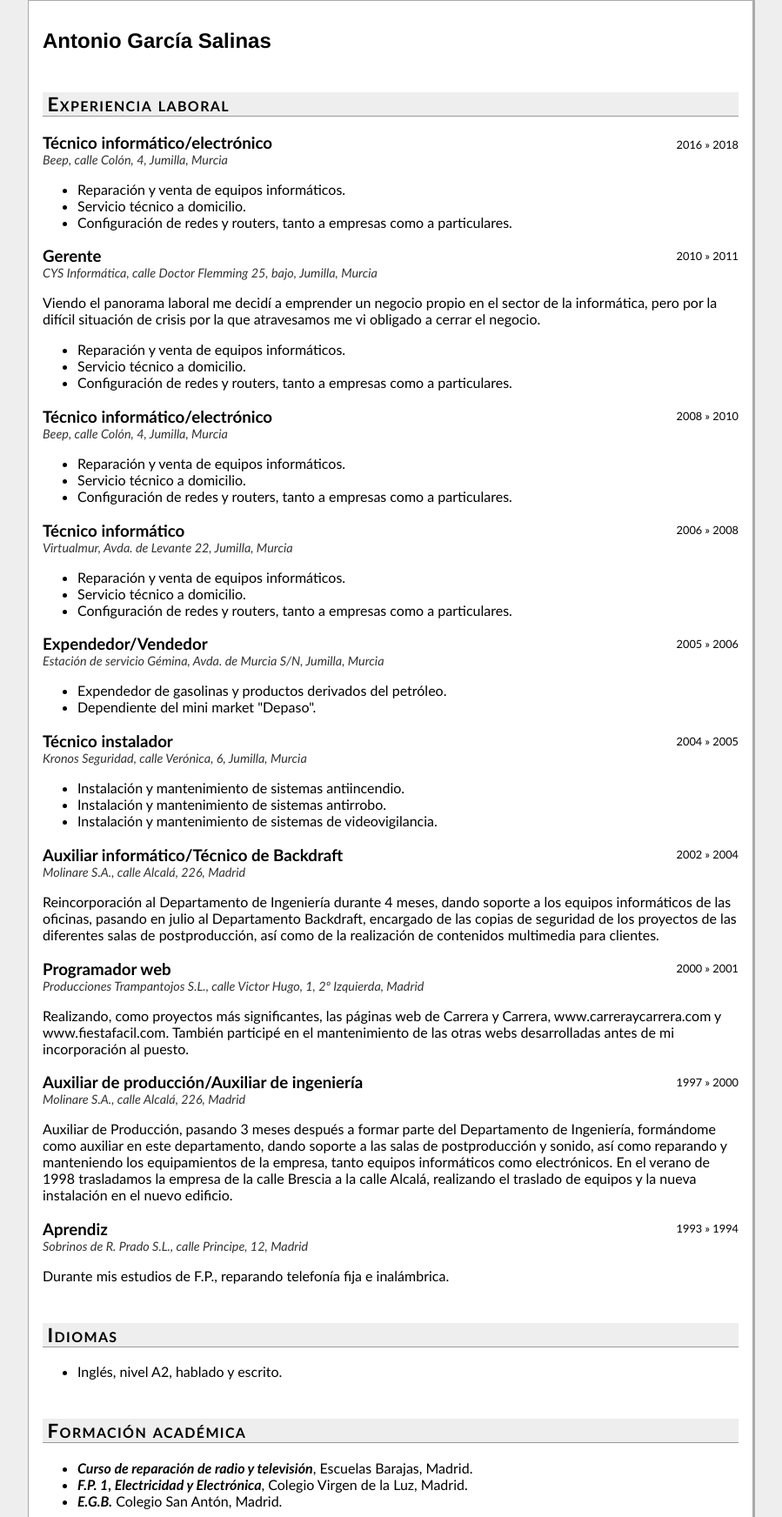
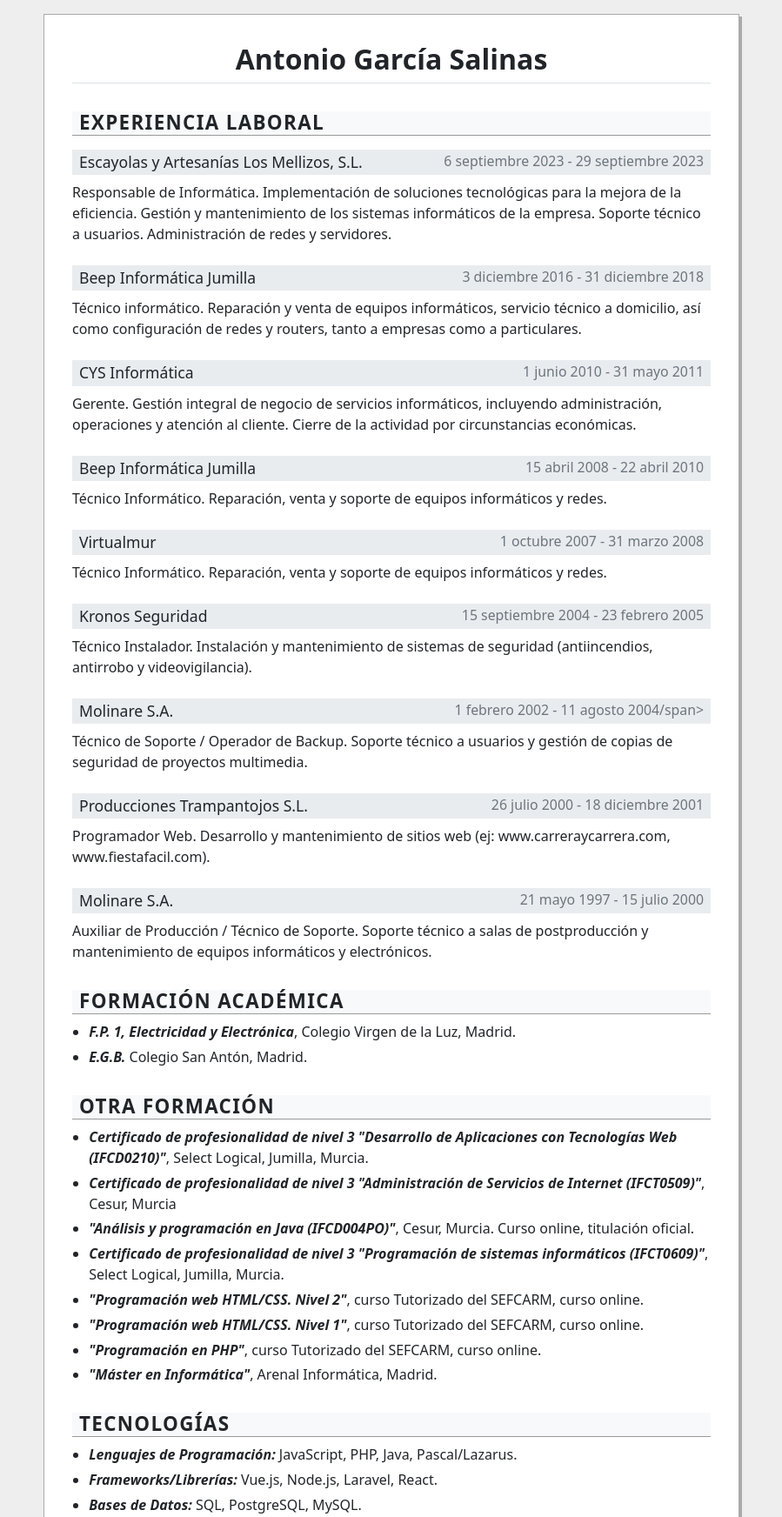
Before and after one commit to antoniogs1976/antoniogs1976.github.io, a plain HTML site: page index.html in a window 1280 px wide. Shown: the part 16-1760 px from the top of the page at 87% size, without its empty margins (190-1089 px from the left). Drawn offline with nearby package versions, Linux system fonts and the light colour scheme.

Commit message:
Update index.html

```diff
--- a/index.html
+++ b/index.html
@@ -2,230 +2,247 @@
 <html lang="es">
 
 <head>
-	<meta http-equiv="Content-Type" content="text/html; charset=windows-1252">
-
+    <meta charset="utf-8">
+    <meta name="viewport" content="width=device-width, initial-scale=1">
     <title>Curriculum | Antonio García Salinas</title>
-	<meta charset="utf-8">
     <meta name="robots" content="noindex, nofollow">
-	<style type="text/css" media="all">
-		html {
+    <!-- Bootstrap CSS -->
+    <link href="https://cdn.jsdelivr.net/npm/bootstrap@5.3.3/dist/css/bootstrap.min.css" rel="stylesheet">
+    <style>
+        @media screen {
+            body {
                 background-color: #EEE;
-			padding: 0 1em;
+                padding: 2rem 1rem;
             }
 
+            .resume-container {
+                background-color: #FFF;
+                max-width: 800px;
+                margin: 0 auto;
+                padding: 2rem;
+                border: 1px solid #AAA;
+                box-shadow: 3px 3px 0 #AAA;
+            }
+        }
+
+        @media print {
             body {
                 background-color: #FFF;
-			font-family: "Trebuchet MS", Helvetica, Arial;
-			padding: 1em;
-			border: solid #AAA;
-			border-width: 1px 3px 3px 1px;
-			margin: 1em auto;
-			max-width: 50em;
             }
 
-		#address {
-			height: 5em;
-			width: 47em;
-			margin: 1em 0 1em 0;
+            .resume-container {
+                max-width: 100%;
+                border: none;
+                box-shadow: none;
+                padding: 0;
+            }
         }
 
-		#address div {
-			width: 13em;
-			float: left;
-			padding: 0 .5em 0 1.5em;
-			border-left: 1px solid #CCC;
-		}
-
-		#address div#first {
-			border-left: none;
-		}
-
-		#address h3 {
-			border-bottom: none;
-			margin-top: 0;
-		}
-
-		.date {
-			float: right;
-			font-size: .8em;
-			margin-top: .4em;
-			text-align: right;
-		}
-
-		abbr,
-		acronym {
-			border-bottom: 1px dotted #333;
-			cursor: help;
-		}
-
-		address {
-			font-style: italic;
-			color: #333;
-			font-size: .9em;
-		}
-
-
         h1 {
-			font-size: 1.5em;
-			font-family: Helvetica, Verdana, Arial, sans-serif;
+            font-size: 2rem;
+            margin-bottom: 1.5rem;
+            border-bottom: 1px solid #dee2e6;
+            padding-bottom: 0.5rem;
+            font-weight: bolder;
         }
 
         h2 {
-			clear: both;
-			font-size: 1.4em;
+            font-size: 1.4rem;
             font-weight: bold;
-			margin-top: 2em;
-			font-variant: small-caps;
-			padding-left: .25em;
-			background-color: #EEE;
+            margin-top: 2rem;
+            text-transform: uppercase;
+            padding-left: .5rem;
+            background-color: #f8f9fa;
             border-bottom: 1px solid #999;
             letter-spacing: .06em;
         }
 
         h3 {
-			margin: 1em 0 0 0;
+            margin: 1rem 0 0.5rem 0;
+            font-size: 1.1rem;
+            background-color: #e9ecef;
+            padding: 0.25rem 0.5rem;
         }
-	</style>
-	<style type="text/css" media="print">
-		body {
-			background-color: #FFF;
-			border-width: 0 0 0 0;
-			margin: 0;
-			width: 100%
+
+        .job-date {
+            float: right;
+            font-size: .9em;
+            color: #6c757d;
+            font-weight: normal;
+        }
+
+        address {
+            font-style: italic;
+            color: #6c757d;
+            margin-bottom: 0.5rem;
+        }
+
+        ul {
+            padding-left: 1.2rem;
+        }
+
+        li {
+            margin-bottom: 0.3rem;
+        }
+
+        .address-container {
+            margin-bottom: 2rem;
+        }
+
+        .address-box {
+            padding: 0 1rem;
+            border-left: 1px solid #dee2e6;
+        }
+
+        .address-box:first-child {
+            border-left: none;
+            padding-left: 0;
         }
     </style>
 </head>
 
 <body>
-	<h1>Antonio García Salinas</h1>
-	<!-- <div id="address">
-		<div id="first">
-			<h3>Credentials</h3>
-			3A, Your Major, <abbr title="University of Waterloo">UW</abbr><br>
-			<a href="mailto:YOUREMAILADDRESS@uwaterloo.ca">emailaddress@uwaterloo.ca</a><br>
-			<a href="http://www.yourwebsite.ca/">www.yourwebsite.ca</a>
-		</div>
-		<div>
-			<h3>Local Address</h3>
-			335 Name Street, Unit #<br>
-			Town, Province, N2H 3Y6<br>
-			1-519-500-1111
-		</div>
-		<div>
-			<h3>Permanent Address</h3>
-			62 6th Avenue <br>
-			Town, Ontario, N4N 2V6<br>
-			1-519-500-1111
-		</div>
-	</div> -->
+    <div class="resume-container">
+        <h1 class="text-center">Antonio García Salinas</h1>
+
+        <!-- Sección de Experiencia Laboral -->
         <h2>Experiencia laboral</h2>
 
-	<!-- EXPERIENCIA LABORAL -->
+        <div class="job-entry mb-4">
+            <h3>Escayolas y Artesanías Los Mellizos, S.L. <span class="job-date">6 septiembre 2023 - 29 septiembre
+                    2023</span></h3>
+            <p>
+                Responsable de Informática. Implementación de soluciones tecnológicas para la mejora de la eficiencia.
+                Gestión y mantenimiento de los sistemas informáticos de la empresa. Soporte técnico a usuarios.
+                Administración de redes y servidores.
+            </p>
+        </div>
 
-	<span class="date">2016 » 2018</span>
-	<h3>Técnico informático/electrónico</h3>
-	<address>Beep, calle Colón, 4, Jumilla, Murcia</address>
-	<ul>
-		<li>Reparación y venta de equipos informáticos.</li>
-		<li>Servicio técnico a domicilio.</li>
-		<li>Configuración de redes y routers, tanto a empresas como a particulares.</li>
-	</ul>
+        <div class="job-entry mb-4">
+            <h3> Beep Informática Jumilla <span class="job-date">3 diciembre 2016 - 31 diciembre 2018</span></h3>
+            <p>
+                Técnico informático. Reparación y venta de equipos informáticos, servicio técnico a domicilio, así como
+                configuración de redes y routers, tanto a empresas como a particulares.
+            </p>
+        </div>
 
-	<span class="date">2010 » 2011</span>
-	<h3>Gerente</h3>
-	<address>CYS Informática, calle Doctor Flemming 25, bajo, Jumilla, Murcia</address>
-	<p>Viendo el panorama laboral me decidí a emprender un negocio propio en el sector de la informática, pero por la
-		difícil situación de crisis por la que atravesamos me vi obligado a cerrar el negocio.</p>
-	<ul>
-		<li>Reparación y venta de equipos informáticos.</li>
-		<li>Servicio técnico a domicilio.</li>
-		<li>Configuración de redes y routers, tanto a empresas como a particulares.</li>
-	</ul>
+        <div class="job-entry mb-4">
+            <h3>CYS Informática <span class="job-date">1 junio 2010 - 31 mayo 2011</span></h3>
+            <p>
+                Gerente. Gestión integral de negocio de servicios informáticos, incluyendo administración, operaciones y
+                atención al cliente. Cierre de la actividad por circunstancias económicas.
+            </p>
+        </div>
 
-	<span class="date">2008 » 2010</span>
-	<h3>Técnico informático/electrónico</h3>
-	<address>Beep, calle Colón, 4, Jumilla, Murcia</address>
-	<ul>
-		<li>Reparación y venta de equipos informáticos.</li>
-		<li>Servicio técnico a domicilio.</li>
-		<li>Configuración de redes y routers, tanto a empresas como a particulares.</li>
-	</ul>
+        <div class="job-entry mb-4">
+            <h3>Beep Informática Jumilla <span class="job-date">15 abril 2008 - 22 abril 2010</span></h3>
+            <p>
+                Técnico Informático. Reparación, venta y soporte de equipos informáticos y redes.
+            </p>
+        </div>
 
-	<span class="date">2006 » 2008</span>
-	<h3>Técnico informático</h3>
-	<address>Virtualmur, Avda. de Levante 22, Jumilla, Murcia</address>
-	<ul>
-		<li>Reparación y venta de equipos informáticos.</li>
-		<li>Servicio técnico a domicilio.</li>
-		<li>Configuración de redes y routers, tanto a empresas como a particulares.</li>
-	</ul>
+        <div class="job-entry mb-4">
+            <h3>Virtualmur <span class="job-date">1 octubre 2007 - 31 marzo 2008</span></h3>
+            <p>
+                Técnico Informático. Reparación, venta y soporte de equipos informáticos y redes.
+            </p>
+        </div>
 
-	<span class="date">2005 » 2006</span>
-	<h3>Expendedor/Vendedor</h3>
-	<address>Estación de servicio Gémina, Avda. de Murcia S/N, Jumilla, Murcia</address>
-	<ul>
-		<li>Expendedor de gasolinas y productos derivados del petróleo.</li>
-		<li>Dependiente del mini market "Depaso".</li>
-	</ul>
+        <div class="job-entry mb-4">
+            <h3>Kronos Seguridad <span class="job-date">15 septiembre 2004 - 23 febrero 2005</span></h3>
+            <p>
+                Técnico Instalador. Instalación y mantenimiento de sistemas de seguridad (antiincendios, antirrobo y
+                videovigilancia).
+            </p>
+        </div>
 
-	<span class="date">2004 » 2005</span>
-	<h3>Técnico instalador</h3>
-	<address>Kronos Seguridad, calle Verónica, 6, Jumilla, Murcia</address>
-	<ul>
-		<li>Instalación y mantenimiento de sistemas antiincendio.</li>
-		<li>Instalación y mantenimiento de sistemas antirrobo.</li>
-		<li>Instalación y mantenimiento de sistemas de videovigilancia.</li>
-	</ul>
+        <div class="job-entry mb-4">
+            <h3>Molinare S.A. <span class="job-date">1 febrero 2002 - 11 agosto 2004/span></h3>
+            <p>
+                Técnico de Soporte / Operador de Backup. Soporte técnico a usuarios y gestión de copias de seguridad de
+                proyectos multimedia.
+            </p>
+        </div>
 
-	<span class="date">2002 » 2004</span>
-	<h3>Auxiliar informático/Técnico de Backdraft</h3>
-	<address>Molinare S.A., calle Alcalá, 226, Madrid</address>
-	<p>Reincorporación al Departamento de Ingeniería durante 4 meses, dando soporte a los equipos informáticos de las oficinas, pasando en julio al Departamento Backdraft, encargado de las copias de seguridad de los proyectos de las diferentes salas de postproducción, así como de la realización de contenidos multimedia para clientes.</p>
+        <div class="job-entry mb-4">
+            <h3> Producciones Trampantojos S.L. <span class="job-date">26 julio 2000 - 18 diciembre 2001</span></h3>
+            <p>
+                Programador Web. Desarrollo y mantenimiento de sitios web (ej: www.carreraycarrera.com,
+                www.fiestafacil.com).
+            </p>
+        </div>
 
-	<span class="date">2000 » 2001</span>
-	<h3>Programador web</h3>
-	<address>Producciones Trampantojos S.L., calle Victor Hugo, 1, 2º Izquierda, Madrid</address>
-	<p>Realizando, como proyectos más significantes, las páginas web de Carrera y Carrera, www.carreraycarrera.com y www.fiestafacil.com. También participé en el mantenimiento de las otras webs desarrolladas antes de mi incorporación al puesto.</p>
+        <div class="job-entry mb-4">
+            <h3> Molinare S.A. <span class="job-date">21 mayo 1997 - 15 julio 2000</span></h3>
+            <p>
+                Auxiliar de Producción / Técnico de Soporte. Soporte técnico a salas de postproducción y mantenimiento
+                de
+                equipos informáticos y electrónicos.
+            </p>
+        </div>
 
-	<span class="date">1997 » 2000</span>
-	<h3>Auxiliar de producción/Auxiliar de ingeniería</h3>
-	<address>Molinare S.A., calle Alcalá, 226, Madrid</address>
-	<p>Auxiliar de Producción, pasando 3 meses después a formar parte del Departamento de Ingeniería, formándome como auxiliar en este departamento, dando soporte a las salas de postproducción y sonido, así como reparando y manteniendo los equipamientos de la empresa, tanto equipos informáticos como electrónicos. En el verano de 1998 trasladamos la empresa de la calle Brescia a la calle Alcalá, realizando el traslado de equipos y la nueva instalación en el nuevo edificio.</p>
-
-	<span class="date">1993 » 1994</span>
-	<h3>Aprendiz</h3>
-	<address>Sobrinos de R. Prado S.L., calle Principe, 12, Madrid</address>
-	<p>Durante mis estudios de F.P., reparando telefonía fija e inalámbrica.</p>
-
-	<!-- IDIOMAS -->
-
-	<h2>Idiomas</h2>
-	<ul>
-		<li>Inglés, nivel A2, hablado y escrito.</li>
-	</ul>
-
-	<!-- FORMACIÓN ACADÉMICA Y CURSOS -->
-
+        <!-- Sección formación -->
         <h2>Formación académica</h2>
-	<ul>
-		<li><em><strong>Curso de reparación de radio y televisión</strong></em>, Escuelas Barajas, Madrid.</li>
+        <ul class="mb-4">
             <li><em><strong>F.P. 1, Electricidad y Electrónica</strong></em>, Colegio Virgen de la Luz, Madrid.</li>
             <li><em><strong>E.G.B.</strong></em> Colegio San Antón, Madrid.</li>
         </ul>
 
+        <!-- Sección otra formación -->
         <h2>Otra formación</h2>
         <ul>
-		<li><em><strong>“Análisis y programación en Java (IFCD004PO)”</strong></em>, Cesur, Murcia. Curso online,
+            <li><em><strong>Certificado de profesionalidad de nivel 3 "Desarrollo de Aplicaciones con Tecnologías Web
+                        (IFCD0210)"</strong></em>, Select Logical, Jumilla, Murcia.</li>
+            <li><em><strong>Certificado de profesionalidad de nivel 3 "Administración de Servicios de Internet
+                        (IFCT0509)"</strong></em>, Cesur, Murcia</li>
+            <li><em><strong>"Análisis y programación en Java (IFCD004PO)"</strong></em>, Cesur, Murcia. Curso online,
                 titulación oficial.</li>
-		<li><em><strong>Certificado de profesionalidad de nivel 3 “Programación de sistemas informáticos
-					(IFCT0609)”</strong></em>, Select Logical, Jumilla, Murcia.</li>
-		<li><em><strong>“Programación web HTML/CSS. Nivel 2”</strong></em>, curso Tutorizado del SEFCARM, curso online.
-		</li>
-		<li><em><strong>“Programación web HTML/CSS. Nivel 1”</strong></em>, curso Tutorizado del SEFCARM, curso online.
-		</li>
-		<li><em><strong>“Programación en PHP”</strong></em>, curso Tutorizado del SEFCARM, curso online.</li>
-		<li><em><strong>Máster en Informática</strong></em>, Arenal Informática, Madrid.</li>
+            <li><em><strong>Certificado de profesionalidad de nivel 3 "Programación de sistemas informáticos
+                        (IFCT0609)"</strong></em>, Select Logical, Jumilla, Murcia.</li>
+            <li><em><strong>"Programación web HTML/CSS. Nivel 2"</strong></em>, curso Tutorizado del SEFCARM, curso
+                online.</li>
+            <li><em><strong>"Programación web HTML/CSS. Nivel 1"</strong></em>, curso Tutorizado del SEFCARM, curso
+                online.</li>
+            <li><em><strong>"Programación en PHP"</strong></em>, curso Tutorizado del SEFCARM, curso online.</li>
+            <li><em><strong>"Máster en Informática"</strong></em>, Arenal Informática, Madrid.</li>
         </ul>
+
+        <!-- Sección tecnologías -->
+        <h2>Tecnologías</h2>
+        <ul>
+            <li><em><strong>Lenguajes de Programación:</strong></em> JavaScript, PHP, Java, Pascal/Lazarus.</li>
+            <li><em><strong>Frameworks/Librerías:</strong></em> Vue.js, Node.js, Laravel, React.</li>
+            <li><em><strong>Bases de Datos:</strong></em> SQL, PostgreSQL, MySQL.</li>
+            <li><em><strong>Desarrollo Web:</strong></em> HTML, CSS.</li>
+        </ul>
+
+        <!-- Sección habilidades -->
+        <h2>Habilidades</h2>
+        <ul>
+            <li><em><strong>Sistemas Operativos:</strong></em> Windows, Linux.</li>
+            <li><em><strong>Redes:</strong></em> Configuración y administración de redes.</li>
+            <li><em><strong>Diseño:</strong></em> Photoshop, Illustrator, InDesign, Premiere, After Effects, Affinity
+                Photo, Affinity Designer, Affinity Publisher.</li>
+            <li><em><strong>Otros:</strong></em> Soporte técnico, reparación de equipos.</li>
+        </ul>
+
+        <!-- Sección idiomas -->
+        <h2>Idiomas</h2>
+        <ul class="mb-4">
+            <li>Inglés, nivel A2, hablado y escrito.</li>
+        </ul>
+
+        <!-- Sección otros datos -->
+         <h2>Otros datos</h2>
+         <ul class="mb-4">
+            <li>Disponibilidad inmediata.</li>
+            <li>Aparte de amplios conocimientos de informática, también sé hacer instalaciones de redes, audio y video, así como instalaciones de sistemas de alarma y seguridad.</li>
+            <li>Alta capacidad de aprendizaje, gran disposición para formar parte y trabajar en equipo.</li>
+         </ul>
+    </div>
+
+    <!-- Bootstrap JS Bundle with Popper -->
+    <script src="https://cdn.jsdelivr.net/npm/bootstrap@5.3.3/dist/js/bootstrap.bundle.min.js"></script>
 </body>
 
 </html>
```
Lines whose indentation alone changed are shown as unchanged.
